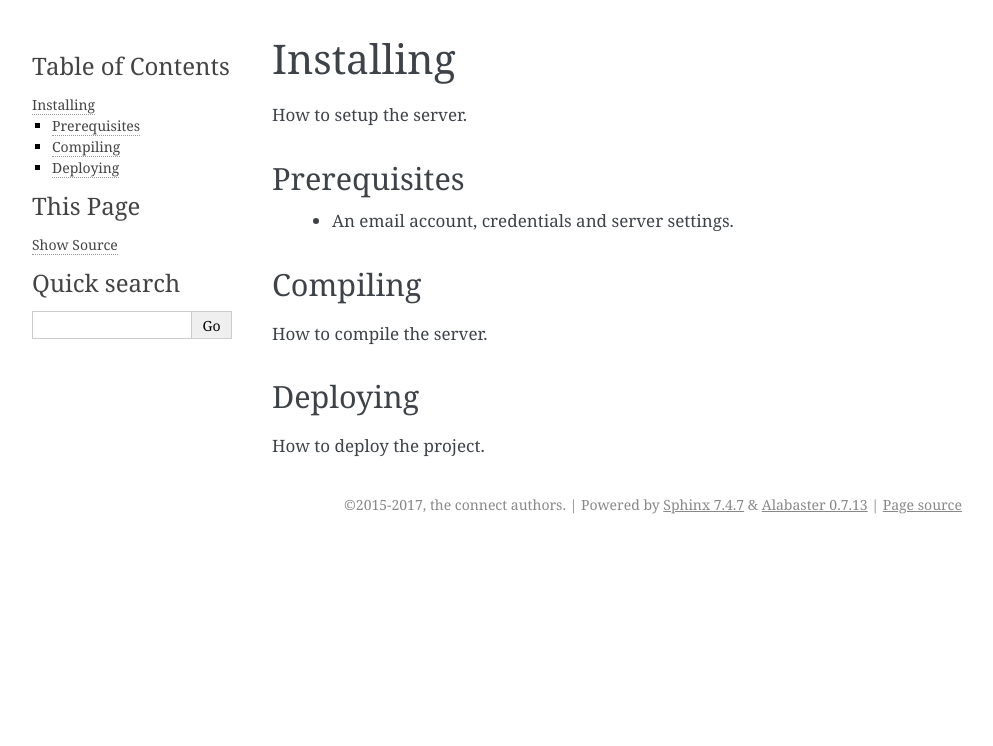
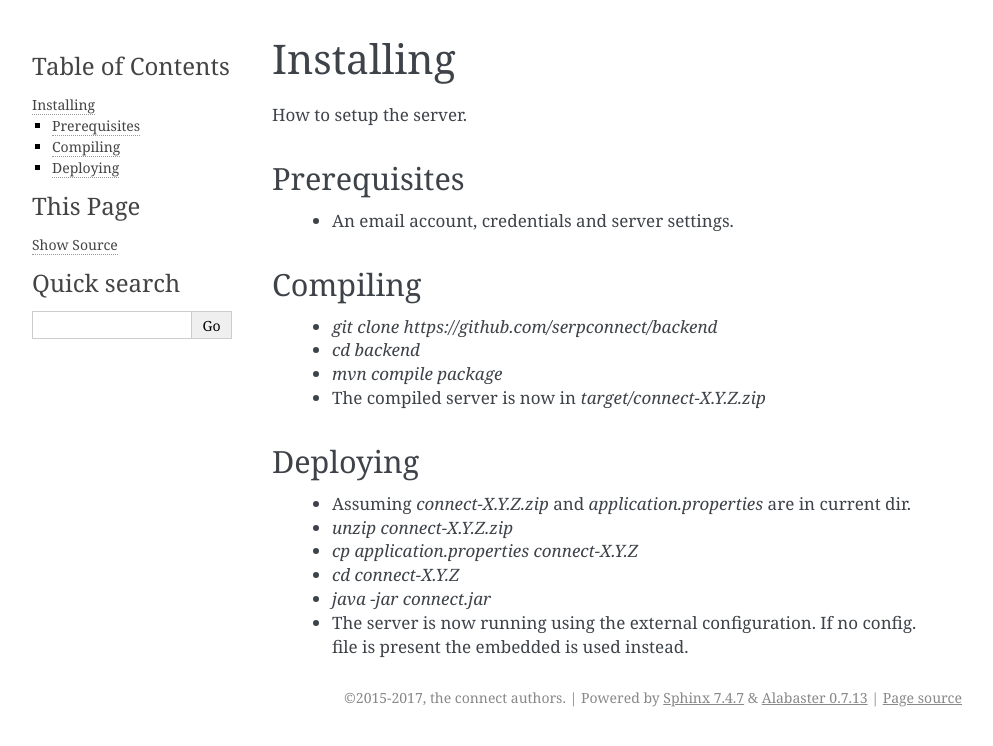
Before and after one commit to sergiorico/backend, a Sphinx documentation site: the page built from docs/admin-man/installing.rst, in a window 1280 px wide. Shown: the top 746 px of the page, without its empty margins (148-1141 px from the left). Built offline with Sphinx 7.4.7, drawn with Linux system fonts in a browser that asks for light colours.

Commit message:
docs: fill in install guide

```diff
--- a/docs/admin-man/installing.rst
+++ b/docs/admin-man/installing.rst
@@ -13,9 +13,17 @@ Prerequisites
 Compiling
 ---------
 
-How to compile the server.
+ - `git clone https://github.com/serpconnect/backend`
+ - `cd backend`
+ - `mvn compile package`
+ - The compiled server is now in `target/connect-X.Y.Z.zip`
 
 Deploying
 ---------
 
-How to deploy the project.
+ - Assuming `connect-X.Y.Z.zip` and `application.properties` are in current dir.
+ - `unzip connect-X.Y.Z.zip`
+ - `cp application.properties connect-X.Y.Z`
+ - `cd connect-X.Y.Z`
+ - `java -jar connect.jar`
+ - The server is now running using the external configuration. If no config. file is present the embedded is used instead.
```
